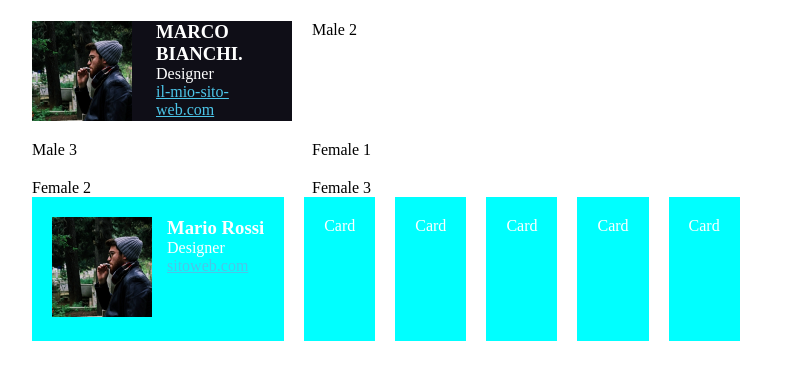
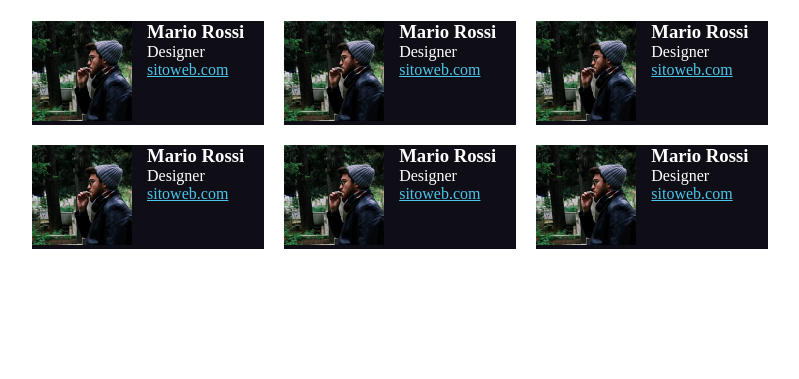
Before and after one commit to MichaelMariti/html-css-flex-cards, a plain HTML site: page index.html in a window 1280 px wide. Shown: the part 113-492 px from the top of the page, without its empty margins (208-1007 px from the left). Drawn offline with Linux system fonts and the light colour scheme.

Commit message:
ADD new cards

```diff
--- a/css/style.css
+++ b/css/style.css
@@ -47,8 +47,8 @@ a {
 
 /* Test - my method */
 .blocks {
-    background-color: aqua;
-    padding: 20px;
+    background-color: #0F0E17;
+    padding-right: 20px;
     display: flex;
     color: white;
     gap: 15px;
--- a/index.html
+++ b/index.html
@@ -18,35 +18,6 @@
 
  <section>
     <div class="container">
-        <div class="row w-33">
-            <img src="./img/male1.png" alt="Male-1">
-            <div class="info-card">
-                <h3>MARCO BIANCHI.</h3>
-                <p>Designer</p>
-                <a href="#">il-mio-sito-web.com</a>
-            </div>
-        </div>
-        <div class="row w-33">
-            Male 2
-        </div>
-        <div class="row w-33">
-            Male 3
-        </div>
-        <div class="row w-33">
-            Female 1
-        </div>
-        <div class="row w-33">
-            Female 2
-        </div>
-        <div class="row w-33">
-            Female 3
-        </div>
-    </div>
-
- </section>
-
- <section>
-    <div class="container">
         <div class="blocks">
             <div>
                 <img src="./img/male1.png" alt="male-1">
@@ -57,11 +28,56 @@
                 <a href="#">sitoweb.com</a>
             </div>
         </div>
-        <div class="blocks">Card</div>
-        <div class="blocks">Card</div>
-        <div class="blocks">Card</div>
-        <div class="blocks">Card</div>
-        <div class="blocks">Card</div>
+        <div class="blocks">
+            <div>
+                <img src="./img/male1.png" alt="male-1">
+            </div>
+            <div>
+                <h3>Mario Rossi</h3>
+                <p>Designer</p>
+                <a href="#">sitoweb.com</a>
+            </div>
+        </div>
+        <div class="blocks">
+            <div>
+                <img src="./img/male1.png" alt="male-1">
+            </div>
+            <div>
+                <h3>Mario Rossi</h3>
+                <p>Designer</p>
+                <a href="#">sitoweb.com</a>
+            </div>
+        </div>
+        <div class="blocks">
+            <div>
+                <img src="./img/male1.png" alt="male-1">
+            </div>
+            <div>
+                <h3>Mario Rossi</h3>
+                <p>Designer</p>
+                <a href="#">sitoweb.com</a>
+            </div>
+        </div>
+        <div class="blocks">
+            <div>
+                <img src="./img/male1.png" alt="male-1">
+            </div>
+            <div>
+                <h3>Mario Rossi</h3>
+                <p>Designer</p>
+                <a href="#">sitoweb.com</a>
+            </div>
+        </div>
+        <div class="blocks">
+            <div>
+                <img src="./img/male1.png" alt="male-1">
+            </div>
+            <div>
+                <h3>Mario Rossi</h3>
+                <p>Designer</p>
+                <a href="#">sitoweb.com</a>
+            </div>
+        </div>
     </div>
  </section>
 
```
